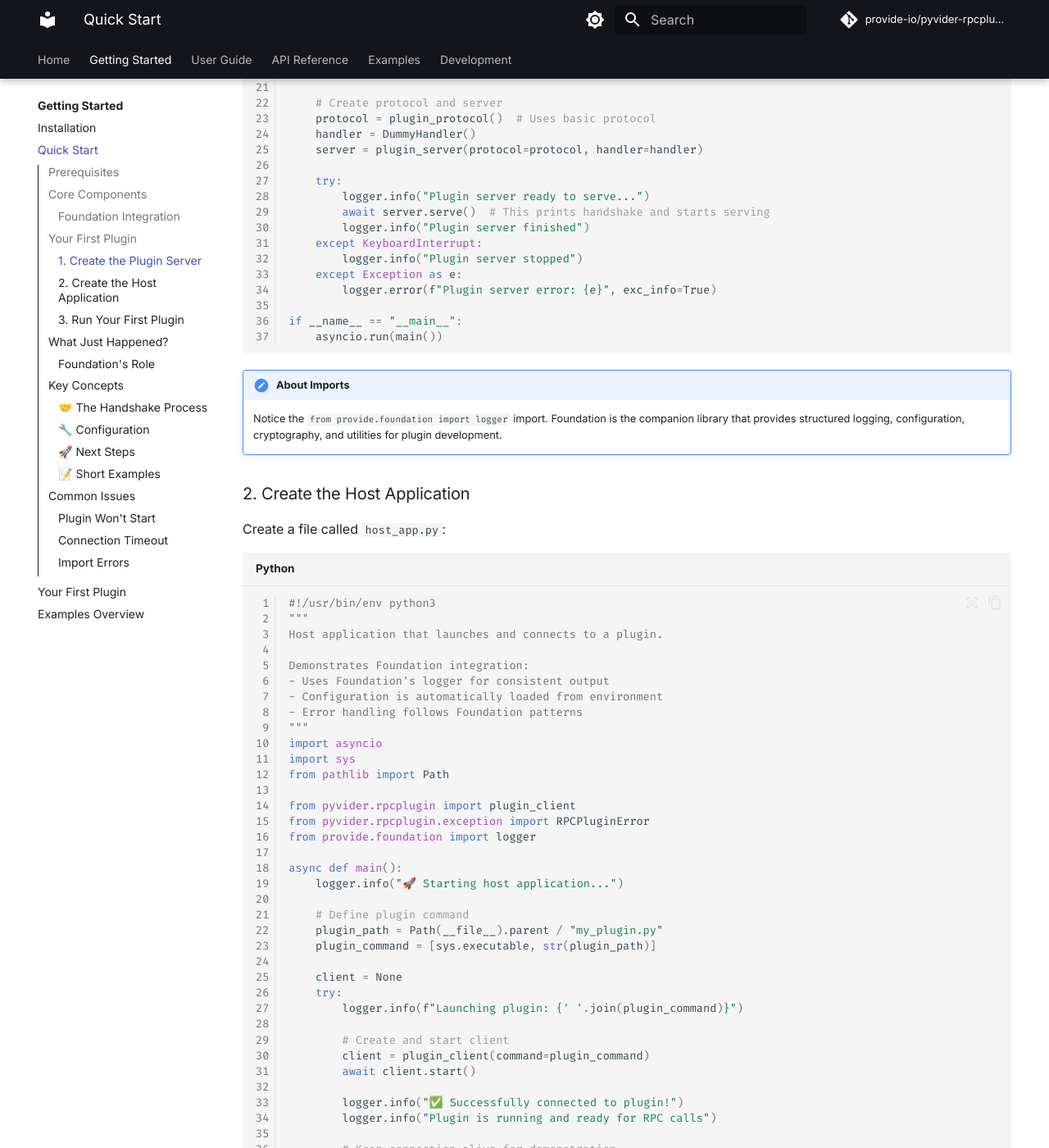
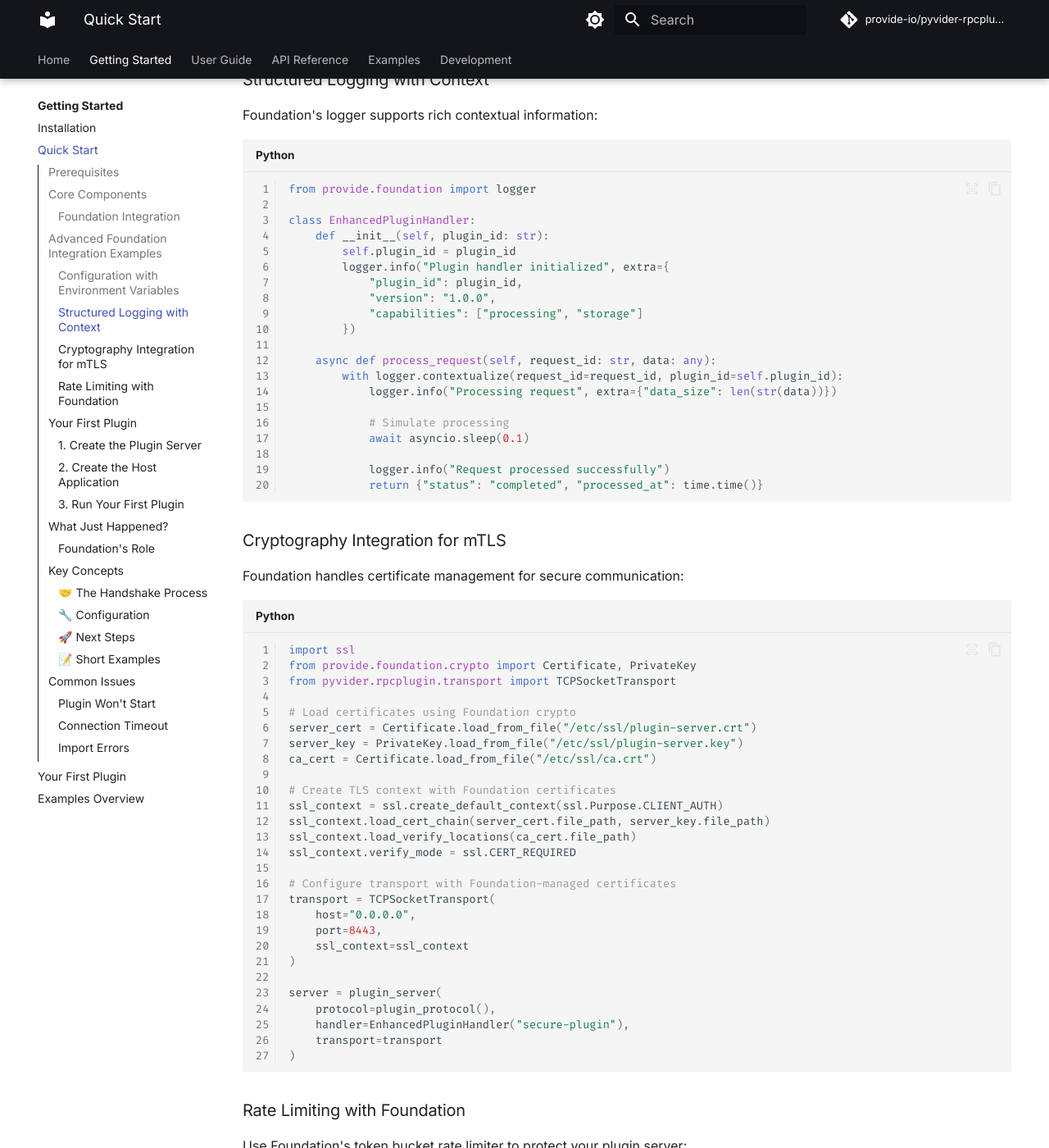
Before and after one commit to provide-io/pyvider-rpcplugin, an MkDocs documentation site: the page built from docs/getting-started/quick-start.md, in a window 1280 px wide and 1400 px high, scrolled down 1786 px. Shown: the whole window at 82% size. Built offline with MkDocs 1.6.1 and Material for MkDocs 9.7.7, drawn with Linux system fonts in a browser that asks for light colours; comment, search, counter and statistics services are not loaded; the version menu is left out; some of the changed text lies outside the part shown.

Commit message:
🔼⚙️ [skip ci] auto-commit

````diff
--- a/docs/getting-started/quick-start.md
+++ b/docs/getting-started/quick-start.md
@@ -36,6 +36,127 @@ from provide.foundation.utils.rate_limiting import TokenBucketRateLimiter
 
 from pyvider.rpcplugin import plugin_server, plugin_client
 from pyvider.rpcplugin.config import rpcplugin_config
+```
+
+## Advanced Foundation Integration Examples
+
+### Configuration with Environment Variables
+
+Foundation's `RuntimeConfig` system automatically loads configuration from environment variables:
+
+```python
+import os
+from provide.foundation.config import RuntimeConfig
+from pyvider.rpcplugin.config import rpcplugin_config
+
+# Set environment variables for advanced configuration
+os.environ.update({
+    "PLUGIN_HANDSHAKE_TIMEOUT": "15.0",
+    "PLUGIN_SERVER_TRANSPORTS": '["unix", "tcp"]',
+    "PLUGIN_AUTO_MTLS": "true",
+    "PLUGIN_MAX_CONCURRENT_STREAMS": "500",
+    "LOG_LEVEL": "DEBUG"
+})
+
+# Configuration automatically loaded
+logger.info(f"Handshake timeout: {rpcplugin_config.handshake_timeout()}")
+logger.info(f"Transports: {rpcplugin_config.server_transports()}")
+logger.info(f"mTLS: {rpcplugin_config.auto_mtls_enabled()}")
+```
+
+### Structured Logging with Context
+
+Foundation's logger supports rich contextual information:
+
+```python
+from provide.foundation import logger
+
+class EnhancedPluginHandler:
+    def __init__(self, plugin_id: str):
+        self.plugin_id = plugin_id
+        logger.info("Plugin handler initialized", extra={
+            "plugin_id": plugin_id,
+            "version": "1.0.0",
+            "capabilities": ["processing", "storage"]
+        })
+
+    async def process_request(self, request_id: str, data: any):
+        with logger.contextualize(request_id=request_id, plugin_id=self.plugin_id):
+            logger.info("Processing request", extra={"data_size": len(str(data))})
+
+            # Simulate processing
+            await asyncio.sleep(0.1)
+
+            logger.info("Request processed successfully")
+            return {"status": "completed", "processed_at": time.time()}
+```
+
+### Cryptography Integration for mTLS
+
+Foundation handles certificate management for secure communication:
+
+```python
+import ssl
+from provide.foundation.crypto import Certificate, PrivateKey
+from pyvider.rpcplugin.transport import TCPSocketTransport
+
+# Load certificates using Foundation crypto
+server_cert = Certificate.load_from_file("/etc/ssl/plugin-server.crt")
+server_key = PrivateKey.load_from_file("/etc/ssl/plugin-server.key")
+ca_cert = Certificate.load_from_file("/etc/ssl/ca.crt")
+
+# Create TLS context with Foundation certificates
+ssl_context = ssl.create_default_context(ssl.Purpose.CLIENT_AUTH)
+ssl_context.load_cert_chain(server_cert.file_path, server_key.file_path)
+ssl_context.load_verify_locations(ca_cert.file_path)
+ssl_context.verify_mode = ssl.CERT_REQUIRED
+
+# Configure transport with Foundation-managed certificates
+transport = TCPSocketTransport(
+    host="0.0.0.0",
+    port=8443,
+    ssl_context=ssl_context
+)
+
+server = plugin_server(
+    protocol=plugin_protocol(),
+    handler=EnhancedPluginHandler("secure-plugin"),
+    transport=transport
+)
+```
+
+### Rate Limiting with Foundation
+
+Use Foundation's token bucket rate limiter to protect your plugin server:
+
+```python
+from provide.foundation.utils.rate_limiting import TokenBucketRateLimiter
+from pyvider.rpcplugin import plugin_server
+
+class RateLimitedHandler:
+    def __init__(self):
+        # Foundation's rate limiter: 100 requests per minute
+        self.rate_limiter = TokenBucketRateLimiter(
+            tokens_per_second=100/60,
+            bucket_size=100
+        )
+        logger.info("Rate limiting enabled: 100 req/min")
+
+    async def handle_request(self, request):
+        if not await self.rate_limiter.acquire():
+            logger.warning("Request rate limited", extra={
+                "bucket_tokens": self.rate_limiter.available_tokens()
+            })
+            raise Exception("Rate limit exceeded")
+
+        logger.debug("Request approved by rate limiter")
+        return await self.process_request(request)
+
+# Server automatically integrates with Foundation's rate limiter
+server = plugin_server(
+    protocol=plugin_protocol(),
+    handler=RateLimitedHandler()
+)
 ```
 
 ## Your First Plugin
````
